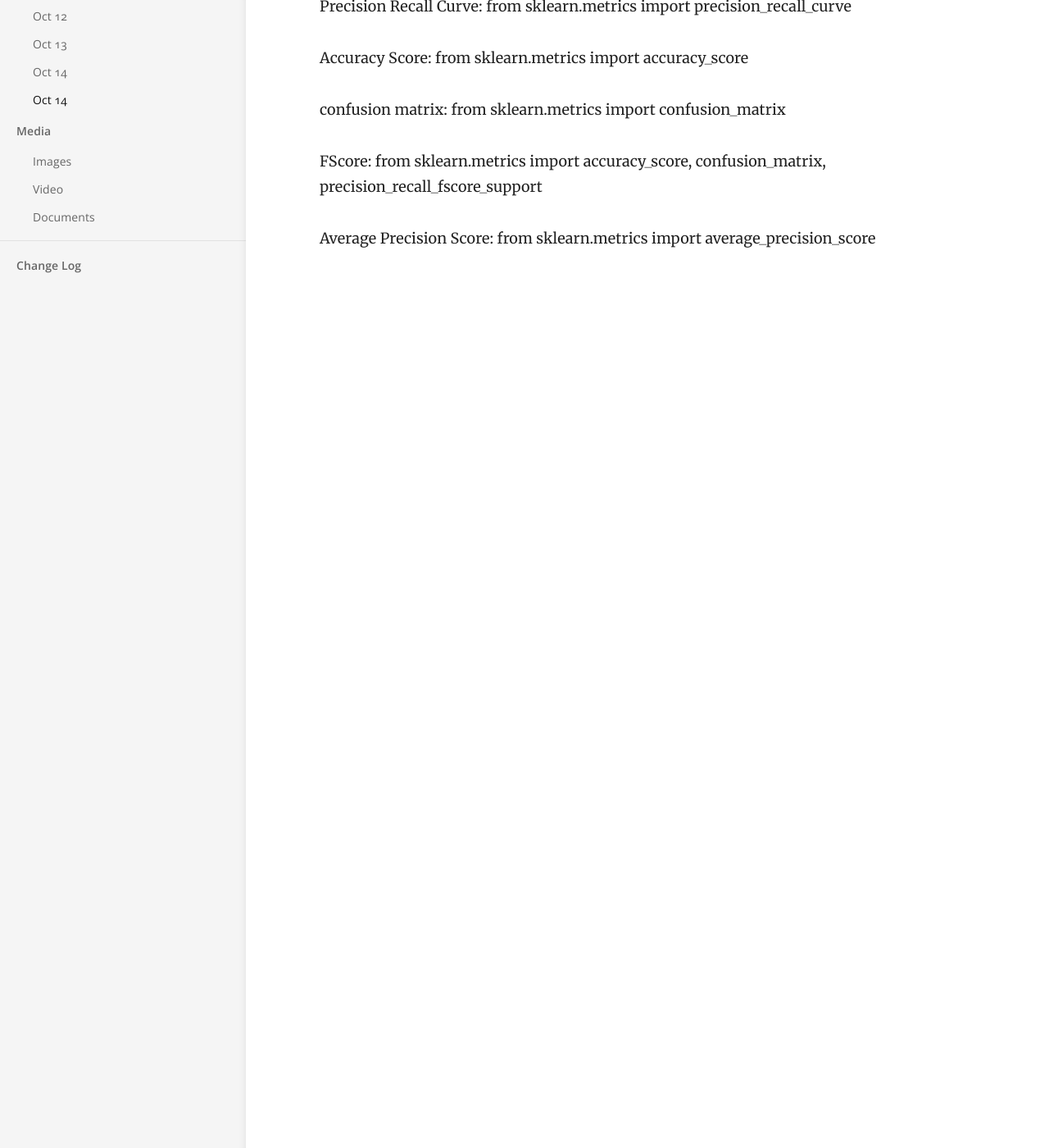
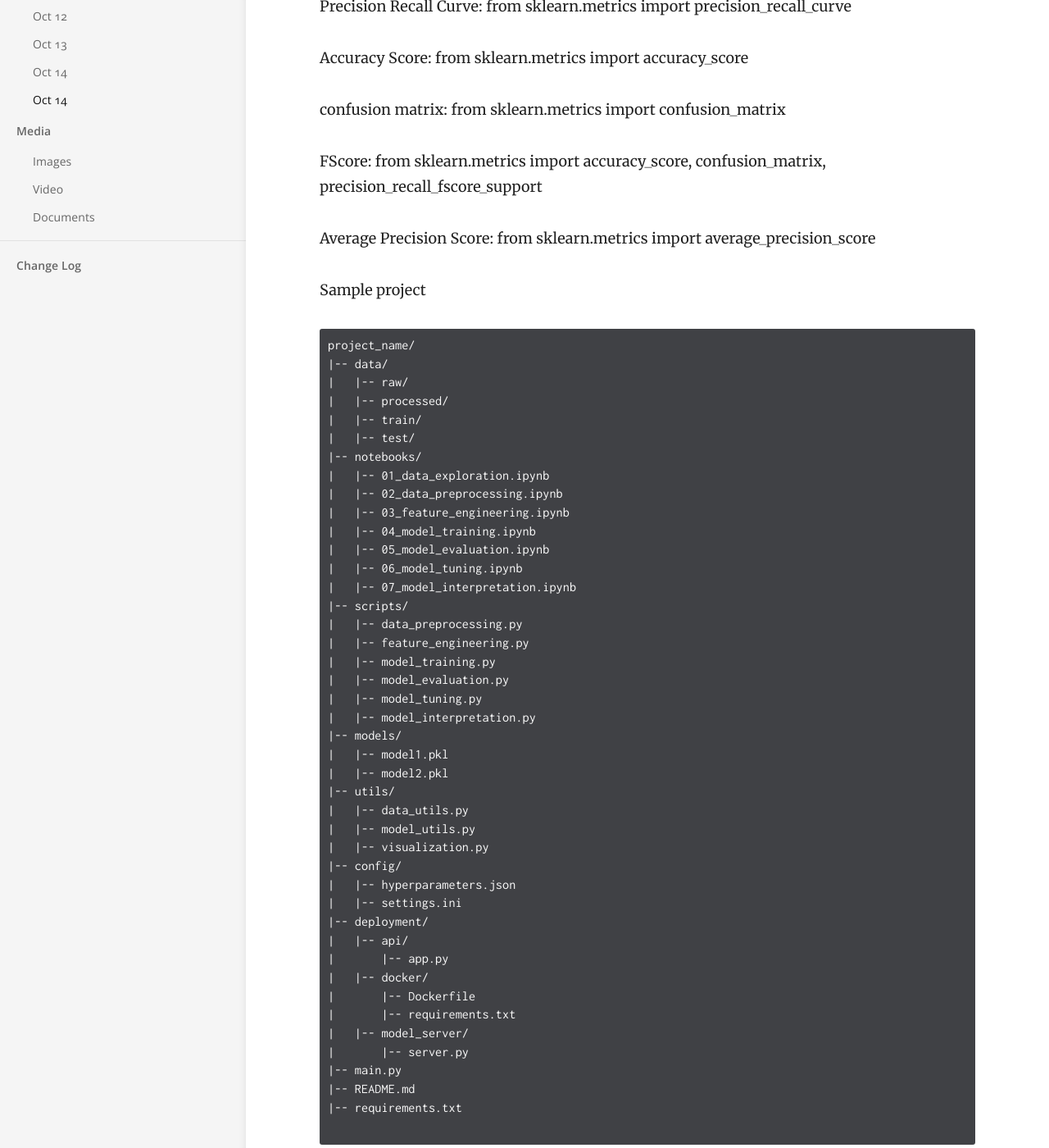
Before and after one commit to rajasgs/ml-exploring, a Jekyll site: the page built from _docs/days/oct-15.md, in a window 1280 px wide and 1400 px high, scrolled down 326 px. Shown: the whole window at 82% size. Built offline with Jekyll 4.4.1, drawn with Linux system fonts in a browser that asks for light colours.

````diff
--- a/_docs/days/oct-15.md
+++ b/_docs/days/oct-15.md
@@ -25,3 +25,51 @@ from sklearn.metrics import accuracy_score, confusion_matrix, precision_recall_f
 
 Average Precision Score:
 from sklearn.metrics import average_precision_score
+
+
+Sample project
+```
+project_name/
+|-- data/
+|   |-- raw/
+|   |-- processed/
+|   |-- train/
+|   |-- test/
+|-- notebooks/
+|   |-- 01_data_exploration.ipynb
+|   |-- 02_data_preprocessing.ipynb
+|   |-- 03_feature_engineering.ipynb
+|   |-- 04_model_training.ipynb
+|   |-- 05_model_evaluation.ipynb
+|   |-- 06_model_tuning.ipynb
+|   |-- 07_model_interpretation.ipynb
+|-- scripts/
+|   |-- data_preprocessing.py
+|   |-- feature_engineering.py
+|   |-- model_training.py
+|   |-- model_evaluation.py
+|   |-- model_tuning.py
+|   |-- model_interpretation.py
+|-- models/
+|   |-- model1.pkl
+|   |-- model2.pkl
+|-- utils/
+|   |-- data_utils.py
+|   |-- model_utils.py
+|   |-- visualization.py
+|-- config/
+|   |-- hyperparameters.json
+|   |-- settings.ini
+|-- deployment/
+|   |-- api/
+|       |-- app.py
+|   |-- docker/
+|       |-- Dockerfile
+|       |-- requirements.txt
+|   |-- model_server/
+|       |-- server.py
+|-- main.py
+|-- README.md
+|-- requirements.txt
+
+```
````
